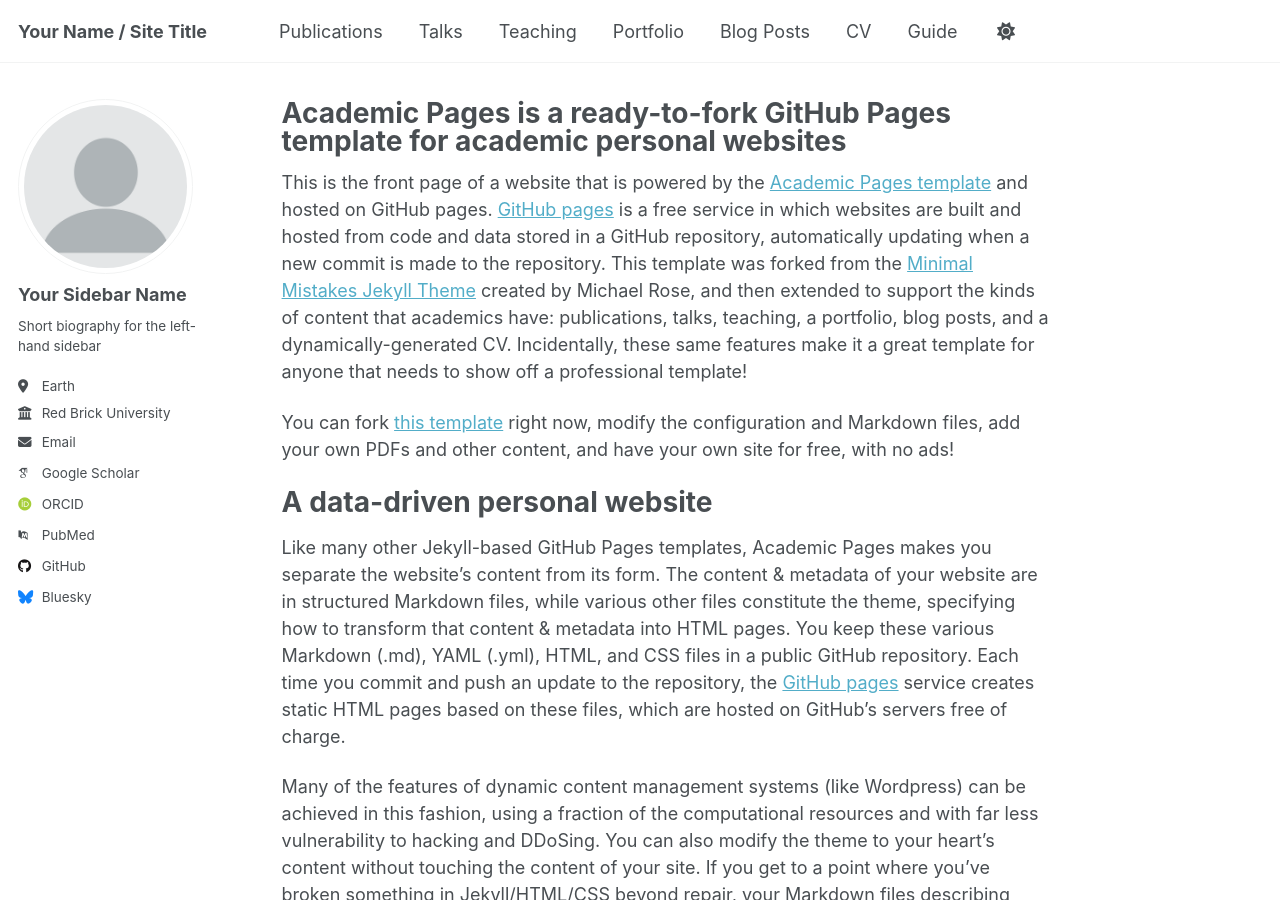
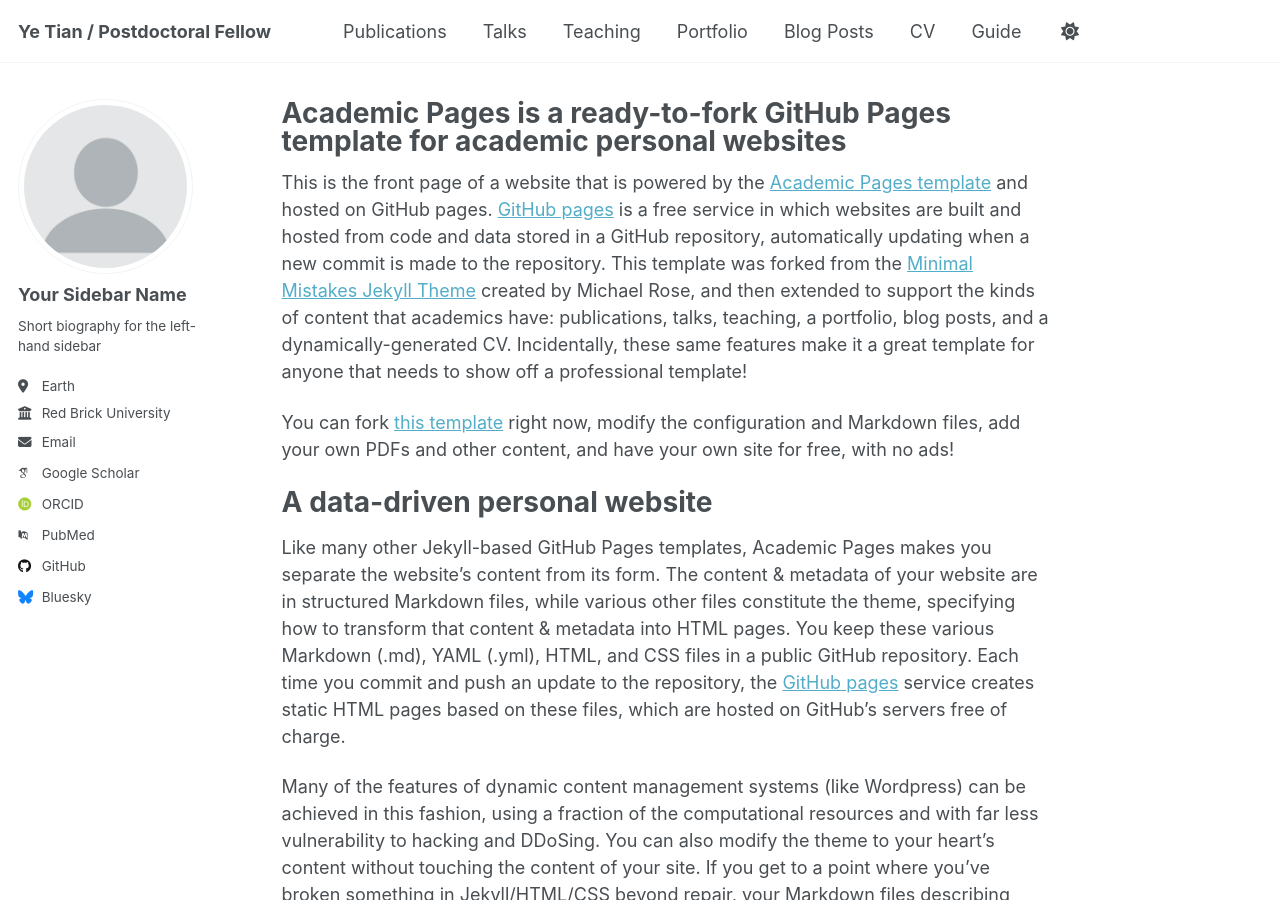
Before and after one commit to tinybeta/tinybeta.github.io, a Jekyll site: the page built from _pages/about.md, in a window 1280 px wide and 900 px high. Built offline with Jekyll 4.4.1, drawn with Linux system fonts in a browser that asks for light colours; some web fonts are replaced; a script that is not in the unit is left out.

Commit message:
Update _config.yml

```diff
--- a/_config.yml
+++ b/_config.yml
@@ -9,11 +9,11 @@
 # Basic Site Settings
 locale                   : "en-US"
 site_theme               : "default"
-title                    : "Your Name / Site Title"
+title                    : "Ye Tian / Postdoctoral Fellow"
 title_separator          : "-"
 name                     : &name "Your Name"
 description              : &description "personal description"
-url                      : https://academicpages.github.io # the base hostname & protocol for your site e.g. "https://[your GitHub username].github.io" or if you already have some other page hosted on Github then use "https://[your GitHub username].github.io/[Your Repo Name]"
+url                      : https://tinybeta.github.io # the base hostname & protocol for your site e.g. "https://[your GitHub username].github.io" or if you already have some other page hosted on Github then use "https://[your GitHub username].github.io/[Your Repo Name]"
 baseurl                  : "" # the subpath of your site, e.g. "/blog"
 repository               : "academicpages/academicpages.github.io"
 
```
